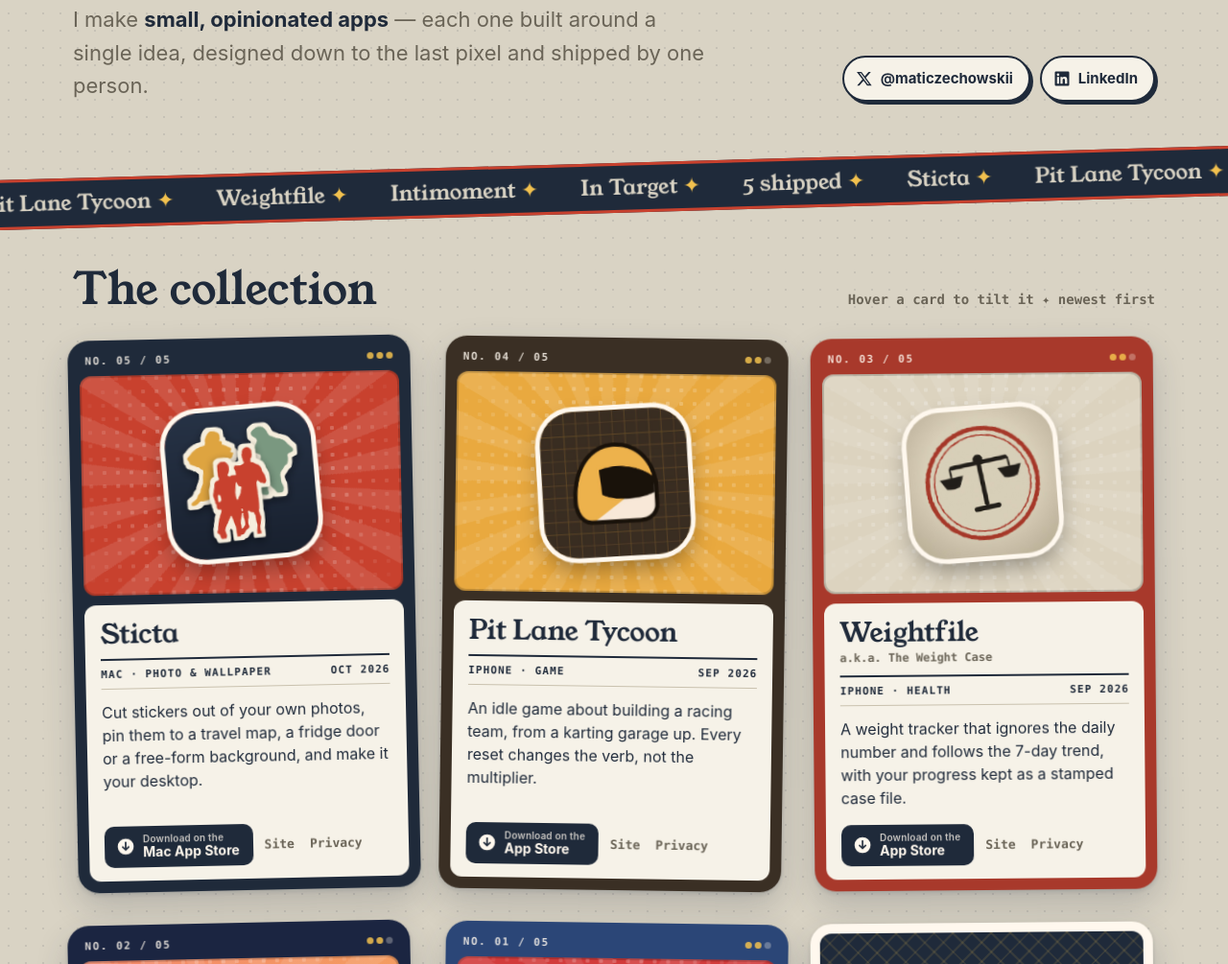
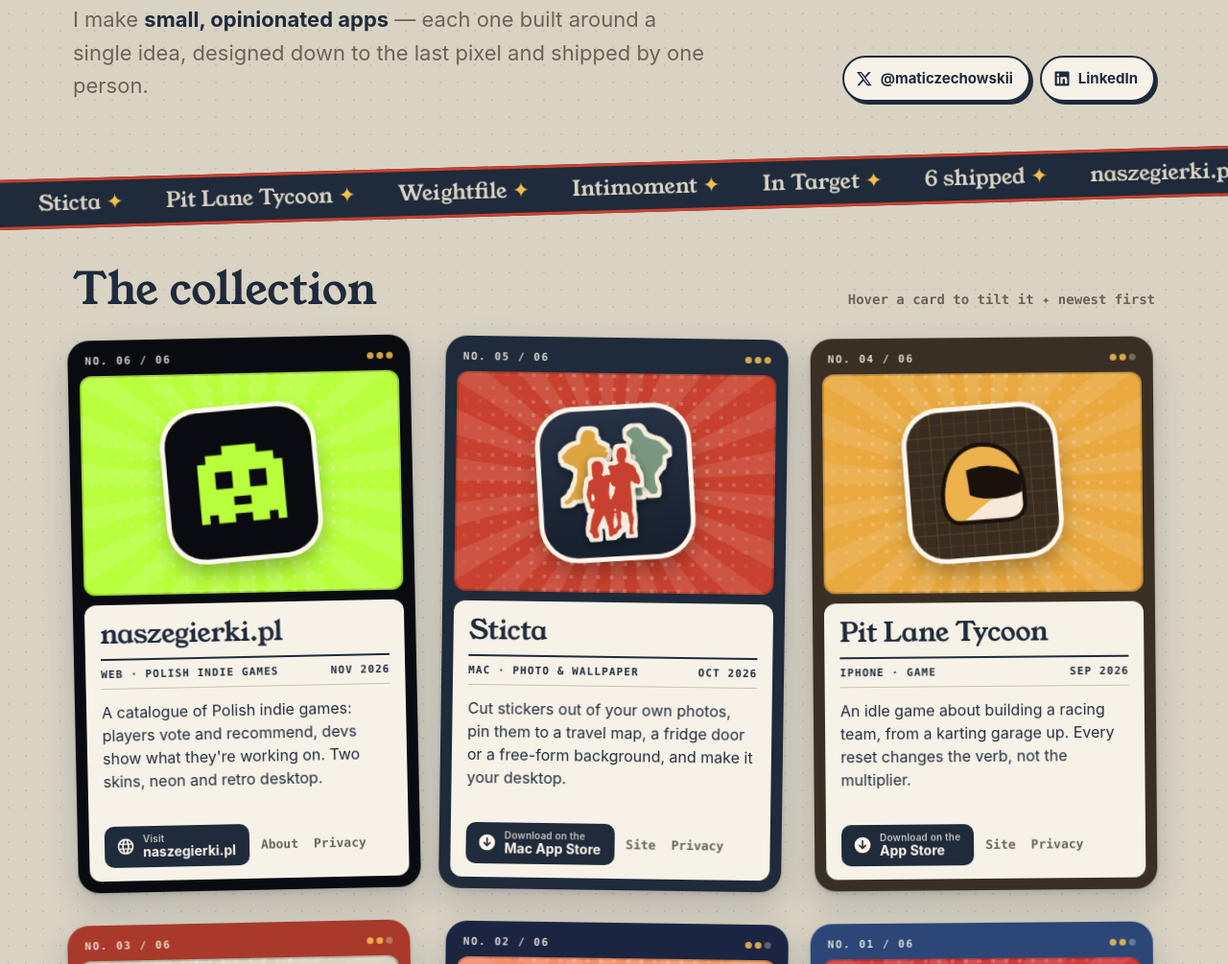
Before and after one commit to mateuszczechowski/mateuszczechowski.github.io, a plain HTML site: page index.html in a window 1280 px wide. Shown: the part 373-1378 px from the top of the page at 96% size. Drawn offline with Linux system fonts and the light colour scheme.

Commit message:
Add naszegierki.pl card to the collection
Co-Authored-By: Claude Opus 5.5 <noreply@anthropic.com>

```diff
--- a/index.html
+++ b/index.html
@@ -3,8 +3,8 @@
 <head>
 <meta charset="utf-8">
 <meta name="viewport" content="width=device-width, initial-scale=1">
-<title>Mateusz Czechowski — apps</title>
-<meta name="description" content="Small, opinionated apps for iPhone and Mac, made solo by Mateusz Czechowski: Sticta, Pit Lane Tycoon, Weightfile, Intimoment and In Target.">
+<title>Mateusz Czechowski — apps &amp; sites</title>
+<meta name="description" content="Small, opinionated apps for iPhone, Mac and the web, made solo by Mateusz Czechowski: naszegierki.pl, Sticta, Pit Lane Tycoon, Weightfile, Intimoment and In Target.">
 <meta name="theme-color" content="#D9D3C4" media="(prefers-color-scheme: light)">
 <meta name="theme-color" content="#17191D" media="(prefers-color-scheme: dark)">
 <link rel="icon" type="image/png" href="assets/sticta.png">
@@ -15,6 +15,7 @@
 
 <svg width="0" height="0" style="position:absolute" aria-hidden="true">
   <symbol id="i-dl" viewBox="0 0 24 24"><path d="M12 2a10 10 0 1 0 0 20 10 10 0 0 0 0-20Zm0 15.5-5-5 1.4-1.4 2.6 2.6V6h2v7.7l2.6-2.6 1.4 1.4-5 5Z"/></symbol>
+  <symbol id="i-web" viewBox="0 0 24 24"><path d="M12 2a10 10 0 1 0 0 20 10 10 0 0 0 0-20Zm6.9 6h-2.9a15.7 15.7 0 0 0-1.4-3.6A8 8 0 0 1 18.9 8ZM12 4c.8 1.2 1.5 2.5 1.9 4h-3.8c.4-1.5 1.1-2.8 1.9-4ZM4.3 14a8 8 0 0 1 0-4h3.4a16.5 16.5 0 0 0 0 4H4.3Zm.8 2h2.9c.3 1.3.8 2.5 1.4 3.6A8 8 0 0 1 5.1 16ZM8 8H5.1a8 8 0 0 1 4.3-3.6C8.8 5.5 8.3 6.7 8 8Zm4 12c-.8-1.2-1.5-2.5-1.9-4h3.8c-.4 1.5-1.1 2.8-1.9 4Zm2.3-6H9.7a14.7 14.7 0 0 1 0-4h4.6a14.7 14.7 0 0 1 0 4Zm.3 5.6c.6-1.1 1.1-2.3 1.4-3.6h2.9a8 8 0 0 1-4.3 3.6Zm1.7-5.6a16.5 16.5 0 0 0 0-4h3.4a8 8 0 0 1 0 4h-3.4Z"/></symbol>
   <symbol id="i-x" viewBox="0 0 24 24"><path d="M17.8 2.5h3.2l-7 8 8.2 11h-6.4l-5-6.6-5.8 6.6H1.8l7.5-8.6L1.4 2.5h6.6l4.5 6 5.3-6Zm-1.1 17.1h1.8L7.1 4.3H5.2l11.5 15.3Z"/></symbol>
   <symbol id="i-in" viewBox="0 0 24 24"><path d="M20.4 2H3.6A1.6 1.6 0 0 0 2 3.6v16.8A1.6 1.6 0 0 0 3.6 22h16.8a1.6 1.6 0 0 0 1.6-1.6V3.6A1.6 1.6 0 0 0 20.4 2ZM8 19H5V9.5h3V19ZM6.5 8.2a1.7 1.7 0 1 1 0-3.5 1.7 1.7 0 0 1 0 3.5ZM19 19h-3v-4.6c0-1.1 0-2.5-1.5-2.5S12.8 13 12.8 14.3V19h-3V9.5h2.9v1.3a3.2 3.2 0 0 1 2.9-1.6c3.1 0 3.6 2 3.6 4.7V19Z"/></symbol>
 </svg>
@@ -22,9 +23,9 @@
 <main>
   <div class="wrap">
     <header class="hero">
-      <div class="kicker">Indie developer · iPhone &amp; Mac</div>
+      <div class="kicker">Indie developer · iPhone, Mac &amp; web</div>
       <h1>Mateusz<span class="second">Czechowski</span></h1>
-      <div class="seal" aria-hidden="true"><div><b>5</b>apps<br>made solo</div></div>
+      <div class="seal" aria-hidden="true"><div><b>6</b>apps<br>made solo</div></div>
       <div class="hero-row">
         <p class="lede">I make <strong>small, opinionated apps</strong> — each one built around a single idea, designed down to the last pixel and shipped by one person.</p>
         <nav class="socials" aria-label="Social">
@@ -37,8 +38,8 @@
 
   <div class="ticker" aria-hidden="true">
     <div class="ticker-track">
-      <span>Sticta <i>✦</i></span><span>Pit Lane Tycoon <i>✦</i></span><span>Weightfile <i>✦</i></span><span>Intimoment <i>✦</i></span><span>In Target <i>✦</i></span><span>5 shipped <i>✦</i></span>
-      <span>Sticta <i>✦</i></span><span>Pit Lane Tycoon <i>✦</i></span><span>Weightfile <i>✦</i></span><span>Intimoment <i>✦</i></span><span>In Target <i>✦</i></span><span>5 shipped <i>✦</i></span>
+      <span>naszegierki.pl <i>✦</i></span><span>Sticta <i>✦</i></span><span>Pit Lane Tycoon <i>✦</i></span><span>Weightfile <i>✦</i></span><span>Intimoment <i>✦</i></span><span>In Target <i>✦</i></span><span>6 shipped <i>✦</i></span>
+      <span>naszegierki.pl <i>✦</i></span><span>Sticta <i>✦</i></span><span>Pit Lane Tycoon <i>✦</i></span><span>Weightfile <i>✦</i></span><span>Intimoment <i>✦</i></span><span>In Target <i>✦</i></span><span>6 shipped <i>✦</i></span>
     </div>
   </div>
 
@@ -51,8 +52,25 @@
     <div class="deck">
 
       <div class="slot">
+      <article class="card" style="--c-frame:#0A0B10; --c-art:#B8FF3C">
+          <div class="card-top"><span>No. 06 / 06</span><span class="rarity" aria-label="Rarity: legendary"><i class="on"></i><i class="on"></i><i class="on"></i></span></div>
+          <div class="art"><img src="assets/naszegierki.png" alt="naszegierki.pl logo"></div>
+          <div class="body">
+            <h3 class="name">naszegierki.pl</h3>
+            <div class="type"><span>Web · Polish indie games</span><span>Nov 2026</span></div>
+            <p class="flavor">A catalogue of Polish indie games: players vote and recommend, devs show what they're working on. Two skins, neon and retro desktop.</p>
+            <div class="links">
+              <a class="store" href="https://naszegierki.pl"><svg><use href="#i-web"/></svg><span><small>Visit</small>naszegierki.pl</span></a>
+              <a class="minor" href="https://naszegierki.pl/o-projekcie">About</a>
+              <a class="minor" href="https://naszegierki.pl/prywatnosc">Privacy</a>
+            </div>
+          </div>
+        </article>
+      </div>
+
+      <div class="slot">
       <article class="card" style="--c-frame:#1F2A3A; --c-art:#C8412E">
-          <div class="card-top"><span>No. 05 / 05</span><span class="rarity" aria-label="Rarity: legendary"><i class="on"></i><i class="on"></i><i class="on"></i></span></div>
+          <div class="card-top"><span>No. 05 / 06</span><span class="rarity" aria-label="Rarity: legendary"><i class="on"></i><i class="on"></i><i class="on"></i></span></div>
           <div class="art">
             <img src="assets/sticta.png" alt="Sticta app icon">
           </div>
@@ -71,7 +89,7 @@
 
       <div class="slot">
       <article class="card" style="--c-frame:#3A2F24; --c-art:#E9A93F">
-          <div class="card-top"><span>No. 04 / 05</span><span class="rarity" aria-label="Rarity: rare"><i class="on"></i><i class="on"></i><i></i></span></div>
+          <div class="card-top"><span>No. 04 / 06</span><span class="rarity" aria-label="Rarity: rare"><i class="on"></i><i class="on"></i><i></i></span></div>
           <div class="art"><img src="assets/pitlane.jpg" alt="Pit Lane Tycoon app icon"></div>
           <div class="body">
             <h3 class="name">Pit Lane Tycoon</h3>
@@ -88,7 +106,7 @@
 
       <div class="slot">
       <article class="card" style="--c-frame:#A8392B; --c-art:#DCD3BF">
-          <div class="card-top"><span>No. 03 / 05</span><span class="rarity" aria-label="Rarity: rare"><i class="on"></i><i class="on"></i><i></i></span></div>
+          <div class="card-top"><span>No. 03 / 06</span><span class="rarity" aria-label="Rarity: rare"><i class="on"></i><i class="on"></i><i></i></span></div>
           <div class="art"><img src="assets/weightfile.jpg" alt="Weightfile app icon"></div>
           <div class="body">
             <h3 class="name">Weightfile</h3>
@@ -106,7 +124,7 @@
 
       <div class="slot">
       <article class="card" style="--c-frame:#1B2541; --c-art:linear-gradient(160deg,#F4876B,#F2C14E)">
-          <div class="card-top"><span>No. 02 / 05</span><span class="rarity" aria-label="Rarity: rare"><i class="on"></i><i class="on"></i><i></i></span></div>
+          <div class="card-top"><span>No. 02 / 06</span><span class="rarity" aria-label="Rarity: rare"><i class="on"></i><i class="on"></i><i></i></span></div>
           <div class="art"><img src="assets/intimoment.jpg" alt="Intimoment app icon"></div>
           <div class="body">
             <h3 class="name">Intimoment</h3>
@@ -123,7 +141,7 @@
 
       <div class="slot">
       <article class="card" style="--c-frame:#2B4677; --c-art:#D23B3B">
-          <div class="card-top"><span>No. 01 / 05</span><span class="rarity" aria-label="Rarity: rare"><i class="on"></i><i class="on"></i><i></i></span></div>
+          <div class="card-top"><span>No. 01 / 06</span><span class="rarity" aria-label="Rarity: rare"><i class="on"></i><i class="on"></i><i></i></span></div>
           <div class="art"><img src="assets/intarget.jpg" alt="In Target app icon"></div>
           <div class="body">
             <h3 class="name">In Target</h3>
@@ -143,7 +161,7 @@
       <article class="card back" aria-label="Next app, not announced yet">
           <div>
             <div class="back-medallion" aria-hidden="true">?</div>
-            <div class="back-label">No. 06 / ??</div>
+            <div class="back-label">No. 07 / ??</div>
             <div class="back-note">Something's cooking.</div>
           </div>
         </article>
```
Also changed, not shown: assets/naszegierki.png (added).
